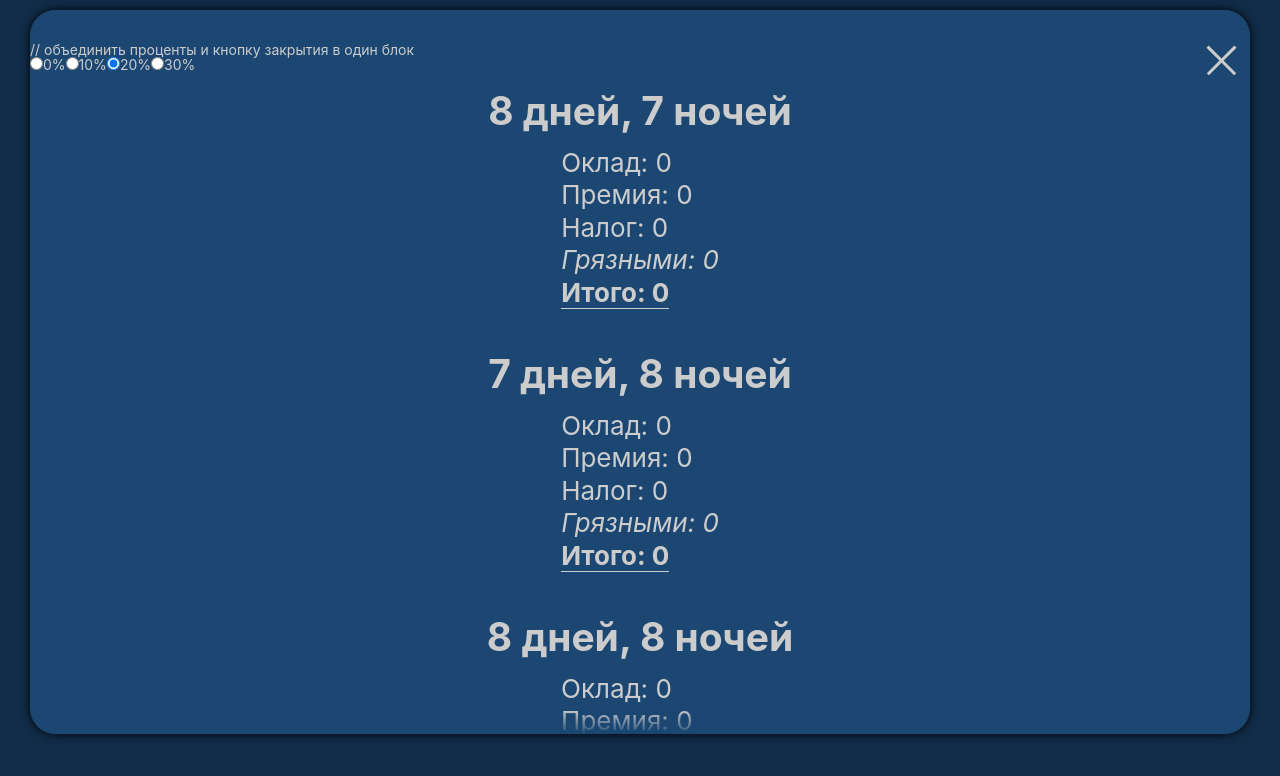
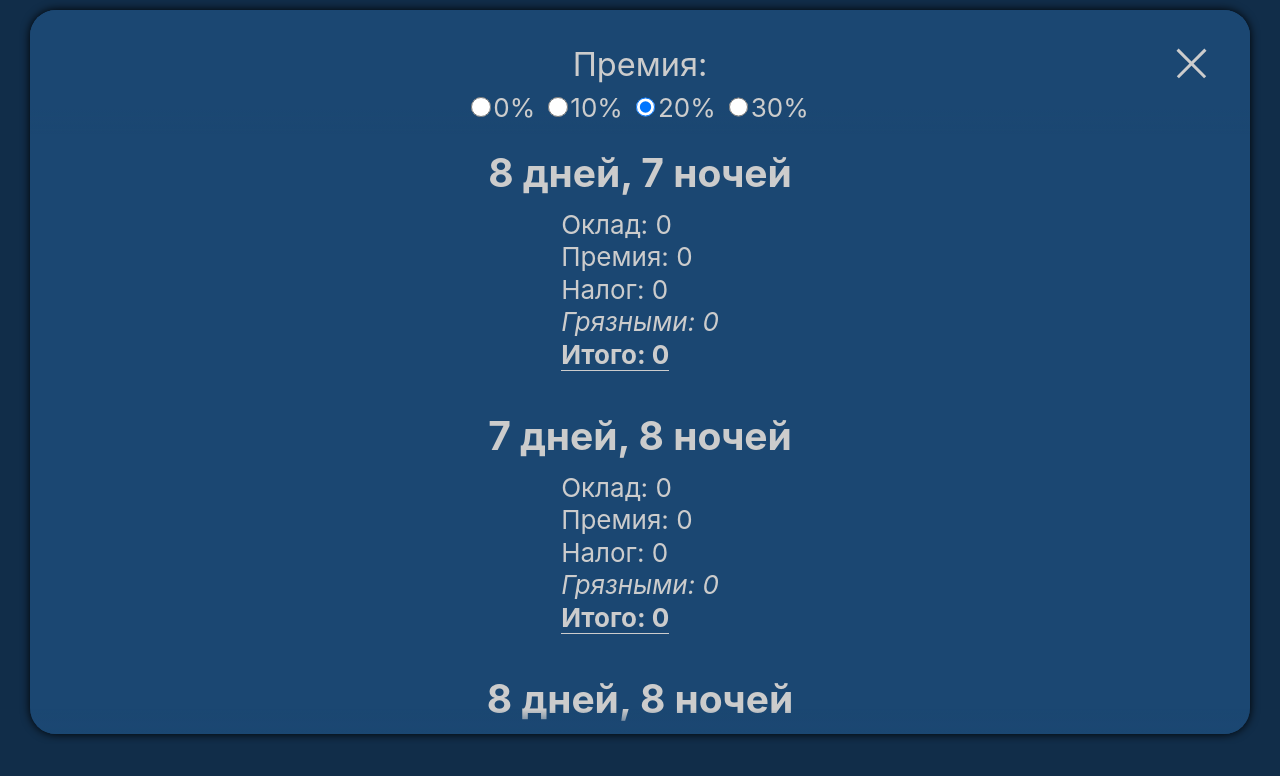
Before and after one commit to Viqto0r/salary, a React (Create React App) app: page / in a window 1280 px wide. Both pictures are taken after a click on the button "Рассчитать". Shown: the top 776 px of the page. Built offline with nearby package versions, Linux system fonts and the light colour scheme.

Commit message:
adaptive bonus block

```diff
--- a/src/components/Output/BonusPercentToggler/BonusPercentToggler.module.scss
+++ b/src/components/Output/BonusPercentToggler/BonusPercentToggler.module.scss
@@ -0,0 +1,14 @@
+.container {
+  input {
+    width: 1.5rem;
+    height: 1.5rem;
+    margin-right: 0.2rem;
+  }
+  label {
+    font-size: 2rem;
+    margin-right: 1rem;
+    &:last-child {
+      margin-right: 0;
+    }
+  }
+}
--- a/src/components/Output/Output.module.scss
+++ b/src/components/Output/Output.module.scss
@@ -16,8 +16,7 @@
   box-shadow: 0px 0px 10px black;
   overflow: auto;
 
-  &::after,
-  &::before {
+  &::after {
     display: block;
     width: 100%;
     height: 2.5rem;
@@ -26,11 +25,6 @@
 
     left: 0;
     content: '';
-  }
-
-  &::before {
-    top: -1px;
-    background: linear-gradient(0deg, transparent 0%, #1b4772 80%);
   }
 
   &::after {
@@ -45,13 +39,34 @@
   align-items: center;
 }
 
+.title {
+  text-align: center;
+  font-size: 2.5rem;
+  margin-bottom: 1rem;
+}
+
+.headerBody {
+  display: flex;
+  justify-content: center;
+}
+
+.menu {
+  position: sticky;
+  top: 0;
+
+  width: 100%;
+  background: linear-gradient(0deg, transparent 0%, #1b4772 20%);
+  padding: 3rem 3rem 1rem 3rem;
+}
+
 .closeBtn {
   cursor: pointer;
-  position: fixed;
-  top: 3rem;
-  right: 3rem;
+  position: absolute;
   width: 3rem;
   height: 3rem;
+  right: 3rem;
+  top: 2.5rem;
+
   &::before,
   &::after {
     display: block;
--- a/src/components/Output/Output.tsx
+++ b/src/components/Output/Output.tsx
@@ -1,5 +1,4 @@
 import { FC, memo } from 'react'
-import styles from './Output.module.scss'
 import { useAppDispatch, useAppSelector } from '../../app/hooks'
 import { Shifts, toggleOppened } from '../../redux/slices/outputSlice'
 import {
@@ -8,6 +7,7 @@ import {
 } from '../../redux/slices/calculatorSlice'
 import SalaryChunk from './SalaryChunk/SalaryChunk'
 import BonusPercentToggler from './BonusPercentToggler/BonusPercentToggler'
+import styles from './Output.module.scss'
 
 const shifts = [
   Shifts.d8n7,
@@ -27,7 +27,9 @@ const Output: FC = () => {
   return (
     <div className={styles.container}>
       <div className={styles.output}>
-        // объединить проценты и кнопку закрытия в один блок
+        <header className={styles.menu}>
+          <div className={styles.title}>Премия:</div>
+          <div className={styles.headerBody}>
             <BonusPercentToggler />
             <div
               className={styles.closeBtn}
@@ -35,6 +37,9 @@ const Output: FC = () => {
                 dispatch(toggleOppened())
               }}
             ></div>
+          </div>
+        </header>
+
         <div className={styles.chunkList}>
           {salary.map((salaryChunk, idx) => (
             <SalaryChunk
```
Lines whose indentation alone changed are shown as unchanged.
